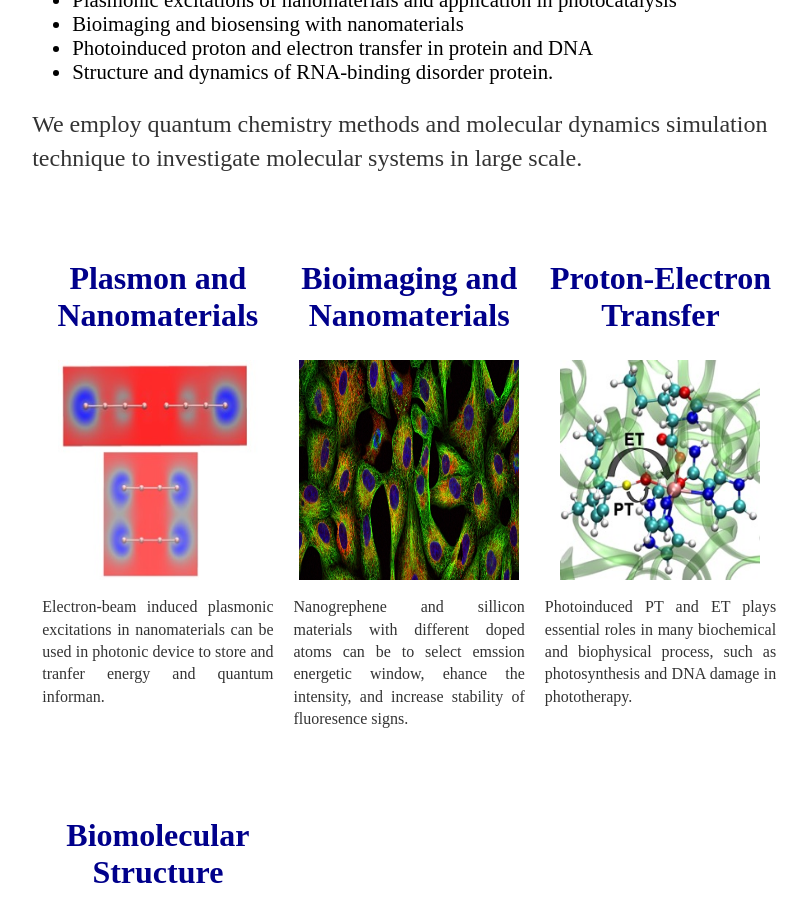
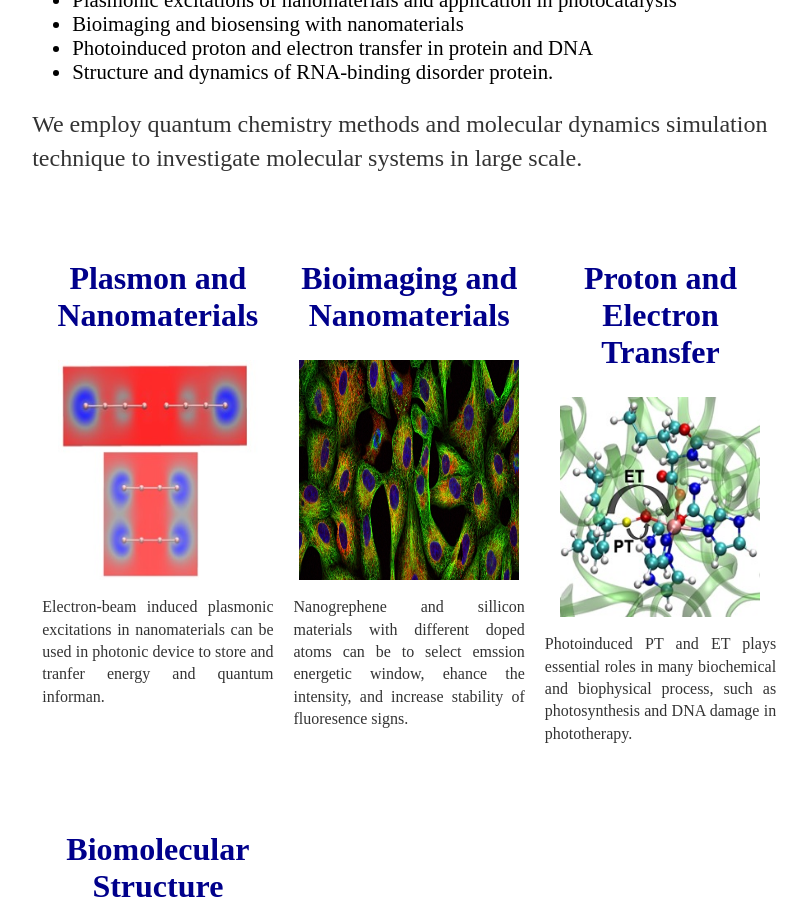
Before and after one commit to comchemyu/und.research.github.io, a Jekyll site: the page built from index.html, in a window 1280 px wide and 900 px high, scrolled down 341 px. Shown: the whole window, without its empty margins (227-1034 px from the left). Built offline with Jekyll 4.4.1, drawn with Linux system fonts in a browser that asks for light colours.

Commit message:
Update index.html

```diff
--- a/index.html
+++ b/index.html
@@ -68,7 +68,7 @@ img {
 		<p style="text-align:justify; font-size:100%;"}>Nanogrephene and sillicon materials with different doped atoms can be to select emssion energetic window, ehance the intensity, and increase stability of fluoresence signs.</p>
 	</div>
 	<div class="column">
-		<a href="/und.research.github.io/publications/petransfer" style="color:darkblue;"><h2 style="text-align:center; font-size:200%;">Proton-Electron Transfer</h2></a>
+		<a href="/und.research.github.io/publications/petransfer" style="color:darkblue;"><h2 style="text-align:center; font-size:200%;">Proton and Electron Transfer</h2></a>
 		<a href="/und.research.github.io/publications/petransfer"><img src="/und.research.github.io/pt.jpg" width="200" height="220"></a>
 		<p style="text-align:justify; font-size:100%;"}>Photoinduced PT and ET plays essential roles in many biochemical and biophysical process, such as photosynthesis and DNA damage in phototherapy.</p>
 	</div>
```
